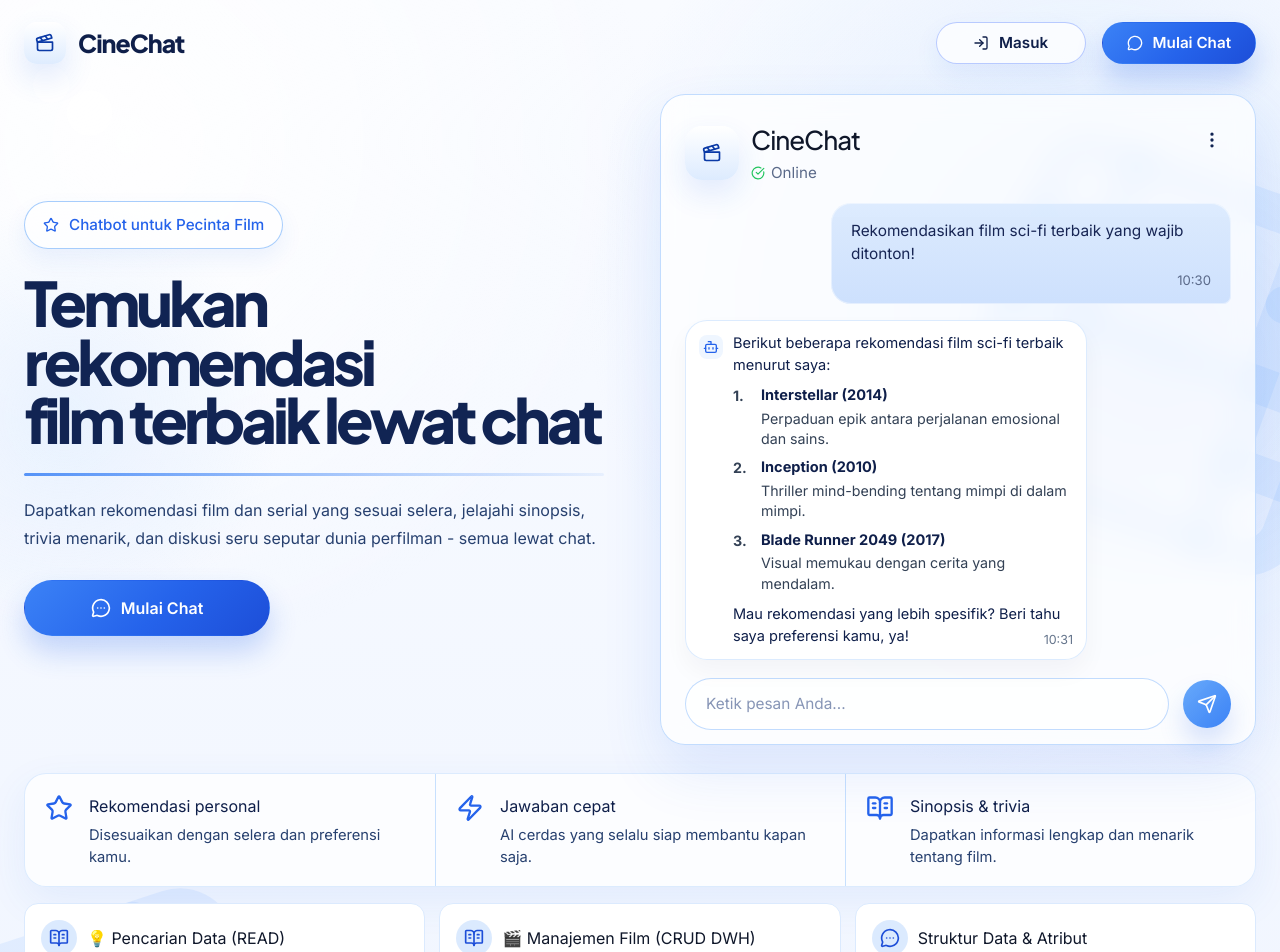
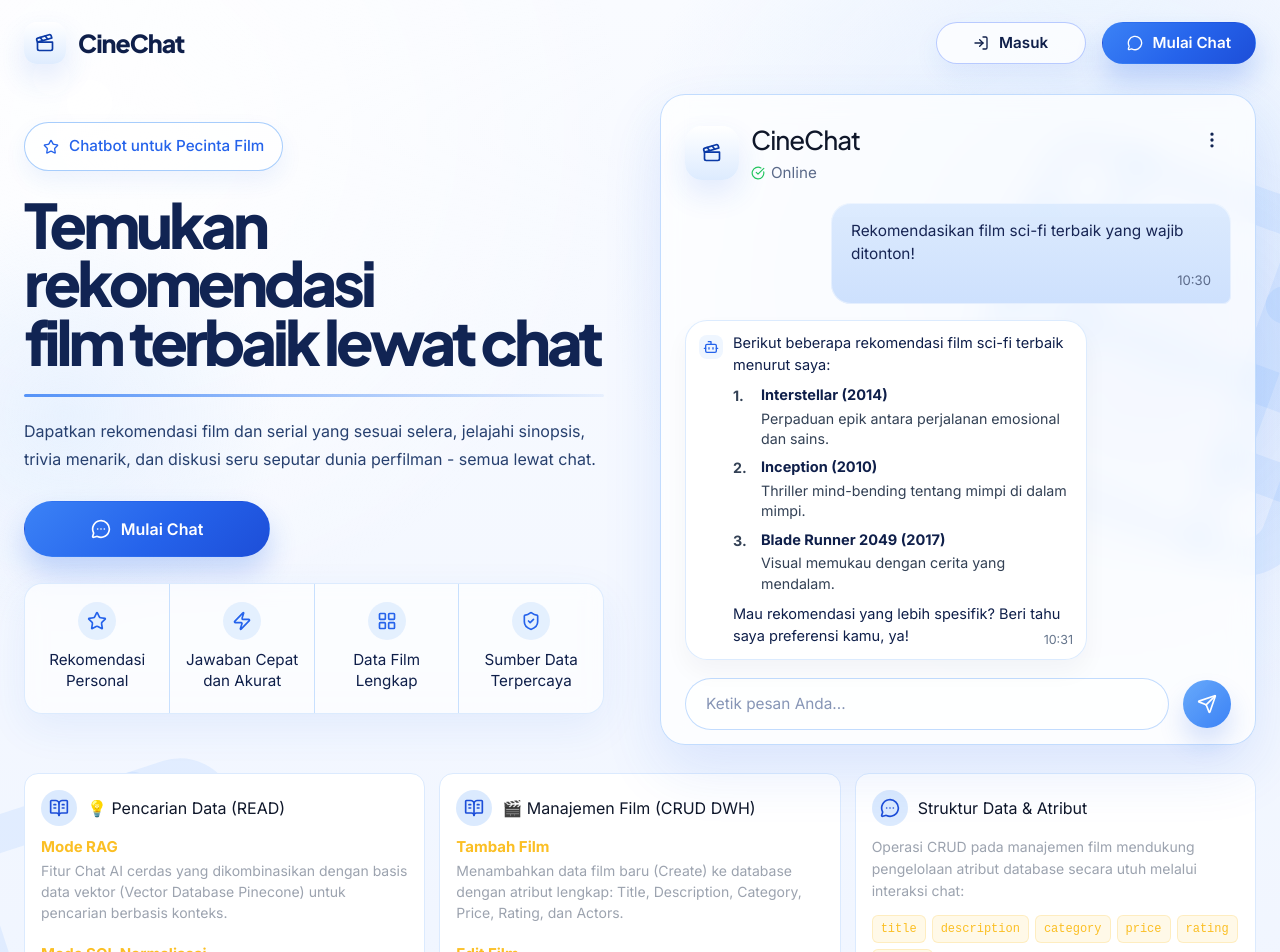
Before and after one commit to PutraNanta/CineChat-rag, a React (Vite) app in the folder frontend/: page / in a window 1280 px wide. Shown: the top 952 px of the page. Built offline with nearby package versions, Linux system fonts and the light colour scheme; no server answers.

Commit message:
Update LandingPage layout and enhance feature display with new icons and styling

```diff
--- a/frontend/src/index.css
+++ b/frontend/src/index.css
@@ -901,20 +901,24 @@ body {
 
 .cinechat-features {
   display: grid;
-  grid-template-columns: repeat(3, minmax(0, 1fr));
+  grid-template-columns: repeat(4, minmax(0, 1fr));
   gap: 0;
+  margin-top: 26px;
   border: 1px solid rgba(219, 234, 254, 0.95);
-  border-radius: 22px;
-  background: rgba(255, 255, 255, 0.72);
+  border-radius: 18px;
+  background: rgba(255, 255, 255, 0.66);
   box-shadow: 0 14px 40px rgba(37, 99, 235, 0.08);
   overflow: hidden;
+  backdrop-filter: blur(10px);
 }
 
 .cinechat-feature {
   display: flex;
-  align-items: flex-start;
-  gap: 16px;
-  padding: 20px 20px 18px;
+  flex-direction: column;
+  align-items: center;
+  gap: 10px;
+  padding: 18px 14px 16px;
+  text-align: center;
 }
 
 .cinechat-feature+.cinechat-feature {
@@ -924,12 +928,21 @@ body {
 .cinechat-feature__icon {
   color: #2563eb;
   flex: 0 0 auto;
+  display: inline-flex;
+  align-items: center;
+  justify-content: center;
+  width: 38px;
+  height: 38px;
+  border-radius: 999px;
+  background: rgba(219, 234, 254, 0.72);
 }
 
 .cinechat-feature__body h3 {
   margin: 0 0 6px;
-  font-size: 1rem;
+  font-size: 0.95rem;
+  line-height: 1.35;
   color: #0f1f4a;
+  white-space: pre-line;
 }
 
 .cinechat-feature__body p {
@@ -978,11 +991,6 @@ body {
 
   .cinechat-features {
     grid-template-columns: repeat(2, minmax(0, 1fr));
-  }
-
-  .cinechat-feature:nth-child(3),
-  .cinechat-feature:nth-child(4) {
-    border-top: 1px solid rgba(191, 219, 254, 0.85);
   }
 
   .cinechat-feature:nth-child(even) {
@@ -1044,13 +1052,8 @@ body {
     border-top: 1px solid rgba(191, 219, 254, 0.85);
   }
 
-  .cinechat-feature:nth-child(3),
-  .cinechat-feature:nth-child(4) {
-    border-top: 1px solid rgba(191, 219, 254, 0.85);
-  }
-
   .cinechat-feature {
-    padding: 18px;
+    padding: 16px;
   }
 
   .cinechat-landing__film--left,
--- a/frontend/src/pages/LandingPage.jsx
+++ b/frontend/src/pages/LandingPage.jsx
@@ -9,8 +9,10 @@ import {
   MessageCircleMore,
   MessageCircle,
   MoreVertical,
+  LayoutGrid,
   Send,
   Star,
+  ShieldCheck,
   Zap,
   Terminal,
 } from "lucide-react";
@@ -19,18 +21,19 @@ import { useAuthContext } from "@/context/AuthContext";
 const featureItems = [
   {
     icon: Star,
-    title: "Rekomendasi personal",
-    description: "Disesuaikan dengan selera dan preferensi kamu.",
+    title: "Rekomendasi\nPersonal",
   },
   {
     icon: Zap,
-    title: "Jawaban cepat",
-    description: "AI cerdas yang selalu siap membantu kapan saja.",
+    title: "Jawaban Cepat\ndan Akurat",
   },
   {
-    icon: BookOpenText,
-    title: "Sinopsis & trivia",
-    description: "Dapatkan informasi lengkap dan menarik tentang film.",
+    icon: LayoutGrid,
+    title: "Data Film\nLengkap",
+  },
+  {
+    icon: ShieldCheck,
+    title: "Sumber Data\nTerpercaya",
   },
 ];
 
@@ -148,6 +151,23 @@ export function LandingPage() {
                 <span>Mulai Chat</span>
               </button>
             </div>
+
+            <section className="cinechat-features" aria-label="Keunggulan CineChat">
+              {featureItems.map((feature) => {
+                const Icon = feature.icon;
+
+                return (
+                  <article className="cinechat-feature" key={feature.title}>
+                    <div className="cinechat-feature__icon">
+                      <Icon className="h-5 w-5" />
+                    </div>
+                    <div className="cinechat-feature__body">
+                      <h3>{feature.title}</h3>
+                    </div>
+                  </article>
+                );
+              })}
+            </section>
           </div>
 
           <aside className="cinechat-preview" aria-label="Pratinjau percakapan CineChat">
@@ -215,23 +235,6 @@ export function LandingPage() {
           </aside>
         </main>
 
-        <section className="cinechat-features" aria-label="Keunggulan CineChat">
-          {featureItems.map((feature) => {
-            const Icon = feature.icon;
-
-            return (
-              <article className="cinechat-feature" key={feature.title}>
-                <div className="cinechat-feature__icon">
-                  <Icon className="h-7 w-7" />
-                </div>
-                <div className="cinechat-feature__body">
-                  <h3>{feature.title}</h3>
-                  <p>{feature.description}</p>
-                </div>
-              </article>
-            );
-          })}
-        </section>
         {/* PROMPT GRID DENGAN DETAIL ATRIBUT KOLOM DATABASE */}
         <section className="prompt-grid" aria-label="Panduan mode CineChat">
           {modeGuides.map((group) => (
```
